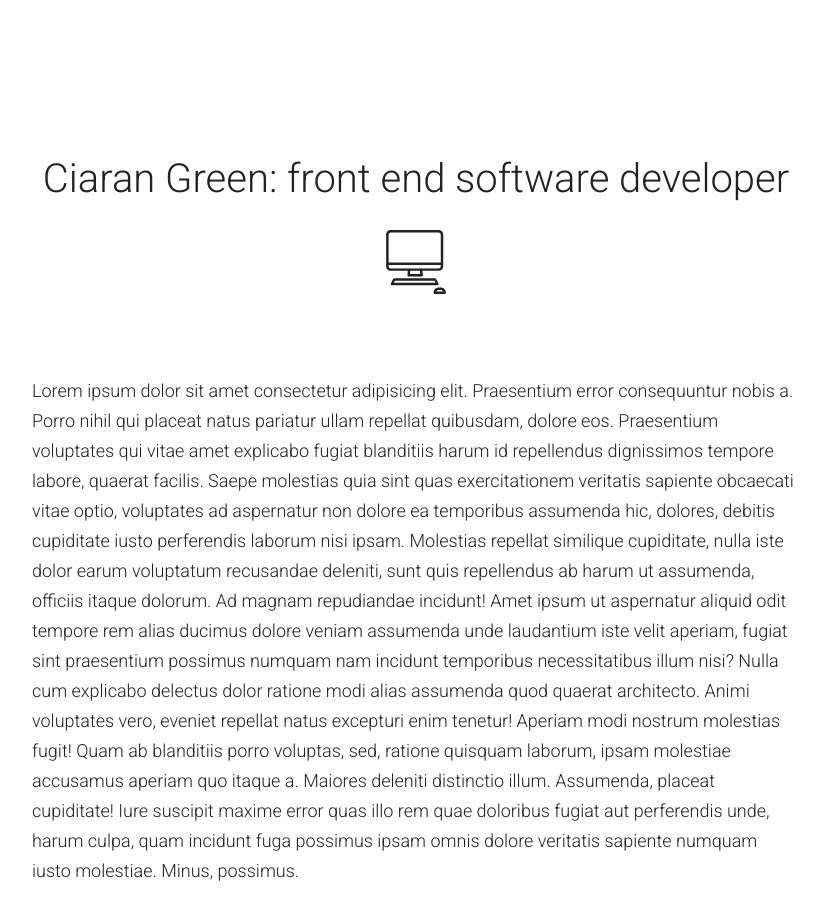
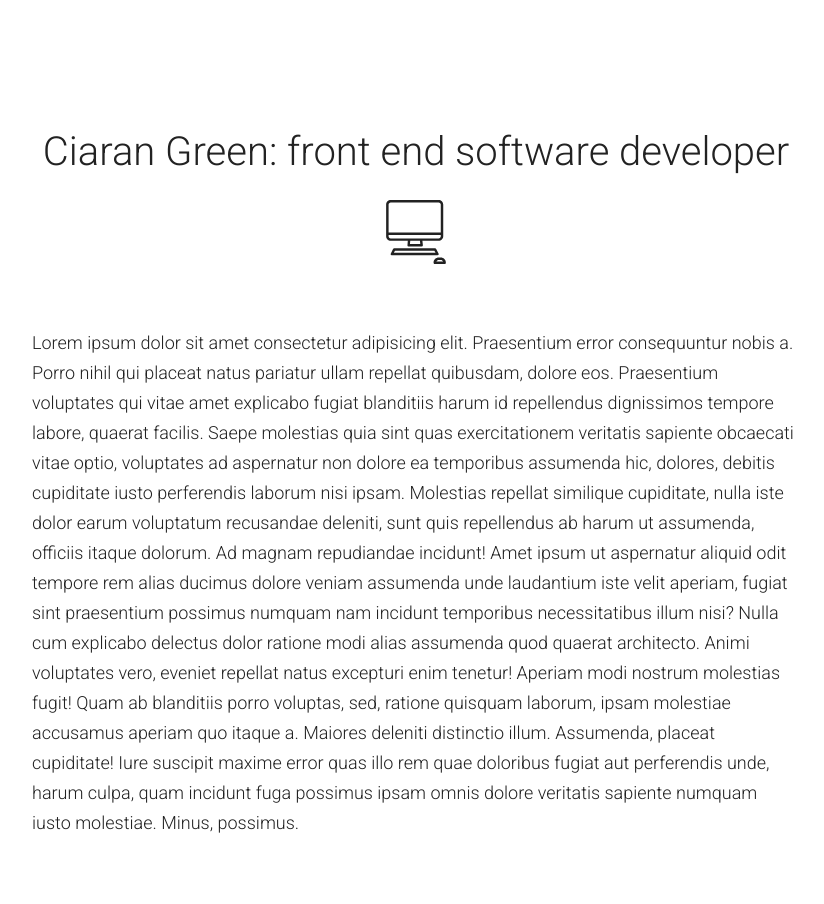
Before and after one commit to greenyc/ciaran.green, a Nuxt app: page / in a window 1280 px wide. Shown: the whole page, without its empty margins (224-1048 px from the left). After the commit the page ends 854 px from the top, so only its background shows below. Built offline with nearby package versions, Linux system fonts and the light colour scheme.

Commit message:
Added more global default styles

```diff
--- a/app.vue
+++ b/app.vue
@@ -40,5 +40,21 @@ h1 {
   font-size: 4rem;
   line-height: 4.8rem;
   font-weight: 300;
+  margin: 0 0 $triple-unit;
+}
+
+h2 {
+  font-size: 2.6rem;
+  line-height: 3.2rem;
+  font-weight: 300;
+  margin: 0 0 $double-unit;
+}
+
+p {
+  margin: 0 0 $double-unit;
+}
+
+section {
+  margin: 0 0 $triple-unit;
 }
 </style>
```
